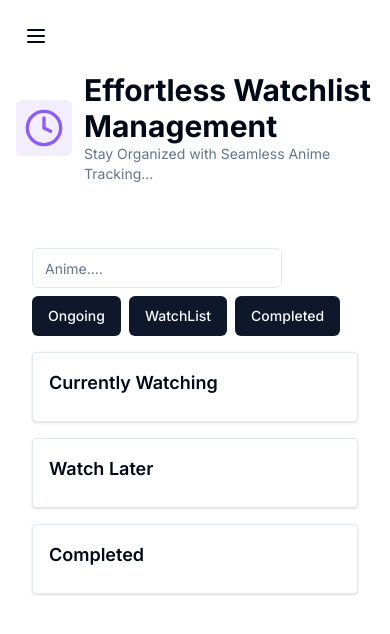
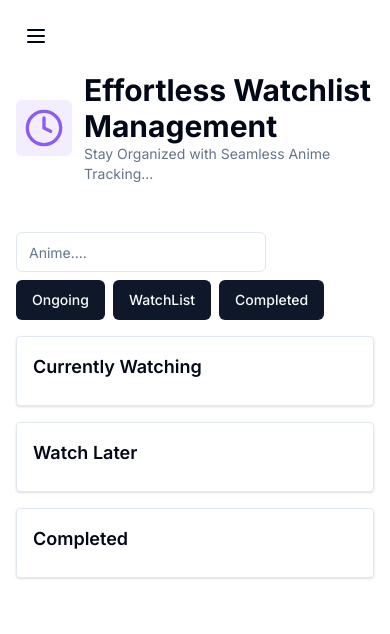
Before and after one commit to NikChhillar/AiShinobi, a Next.js app: page /watchlist in a window 390 px wide. Shown: the top 634 px of the page. Built offline with nearby package versions, Linux system fonts and the light colour scheme.

Commit message:
improved

```diff
--- a/components/WatchList.tsx
+++ b/components/WatchList.tsx
@@ -143,7 +143,7 @@ const WatchLists = () => {
   };
 
   return (
-    <div className="p-8">
+    <div className="p-4 md:p-8">
       <div className="mb-4 flex flex-col md:flex-row justify-center flex-wrap gap-2">
         <Input
           type="text"
```
